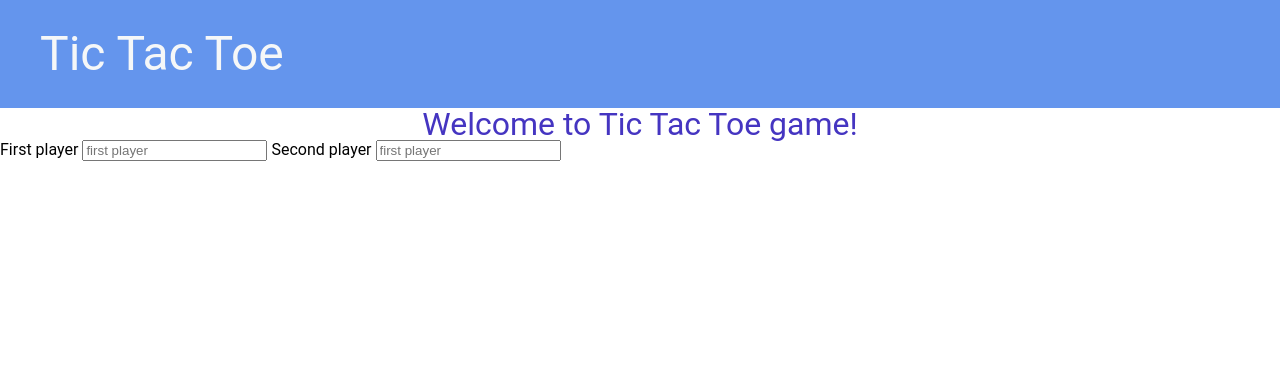
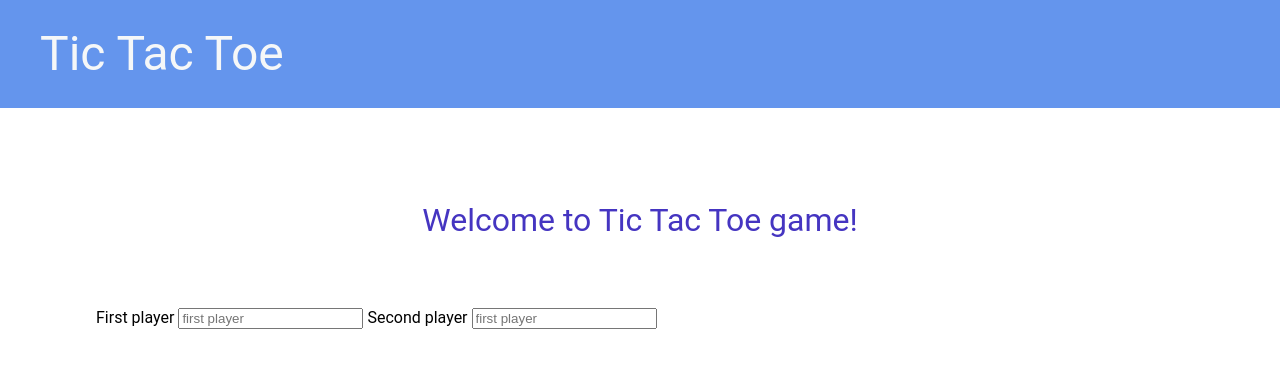
Before and after one commit to patrykyo20/Tic-tac-toe, a website: page index.html in a window 1280 px wide. Drawn offline with Linux system fonts and the light colour scheme.

Commit message:
feat: create main styles

```diff
--- a/index.html
+++ b/index.html
@@ -13,8 +13,8 @@
     </nav>
   </header>
   <main class="main">
-    <p class="paragraph paragraph--center main__headline">Welcome to Tic Tac Toe game!</p>
-    <form class="form">
+    <p class="paragraph paragraph--center">Welcome to Tic Tac Toe game!</p>
+    <form class="form main__form">
       <label for="player1">
         First player
         <input type="text" placeholder="first player" id="player1">
--- a/style.css
+++ b/style.css
@@ -32,3 +32,15 @@ body {
 .paragraph--center {
   text-align: center;
 }
+
+.main {
+  padding: 96px;
+}
+
+.main__form {
+  margin-top: 72px;
+}
+
+.main__board {
+  margin-top: 54px;
+}
```
